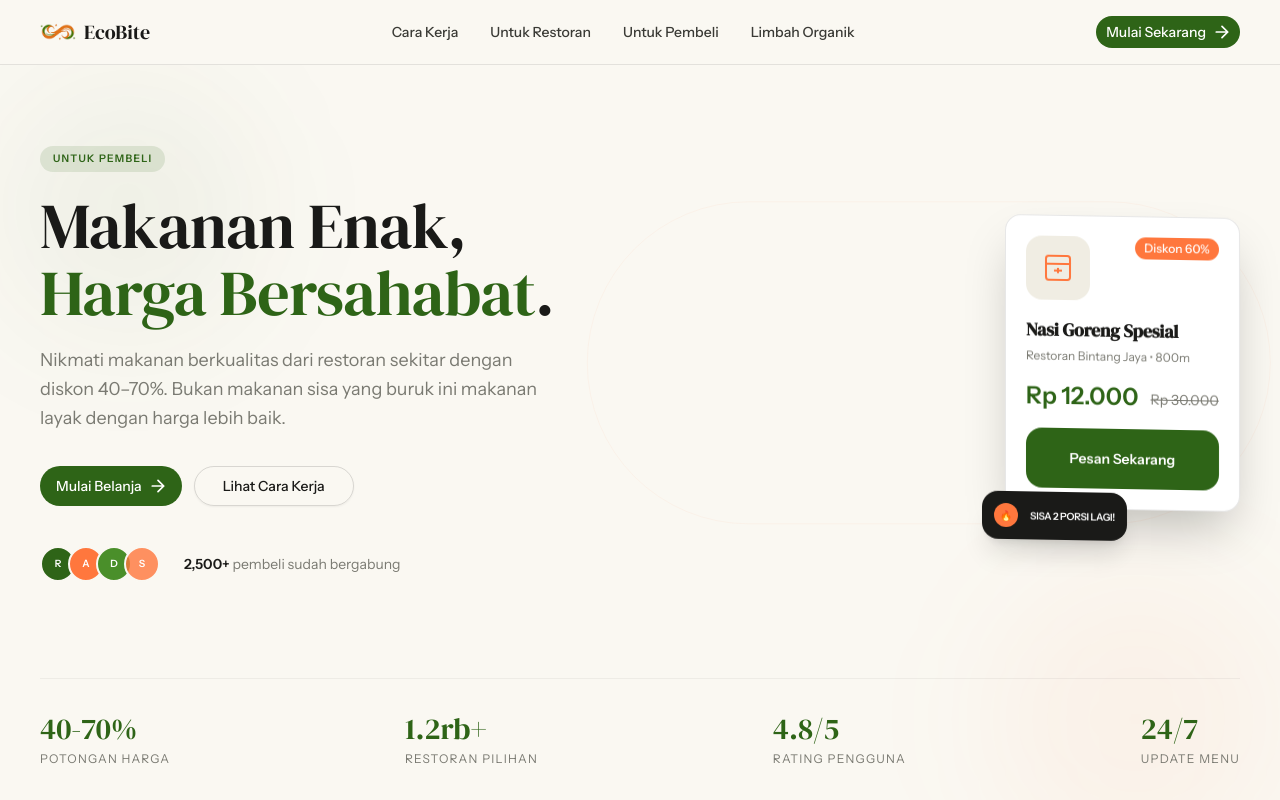
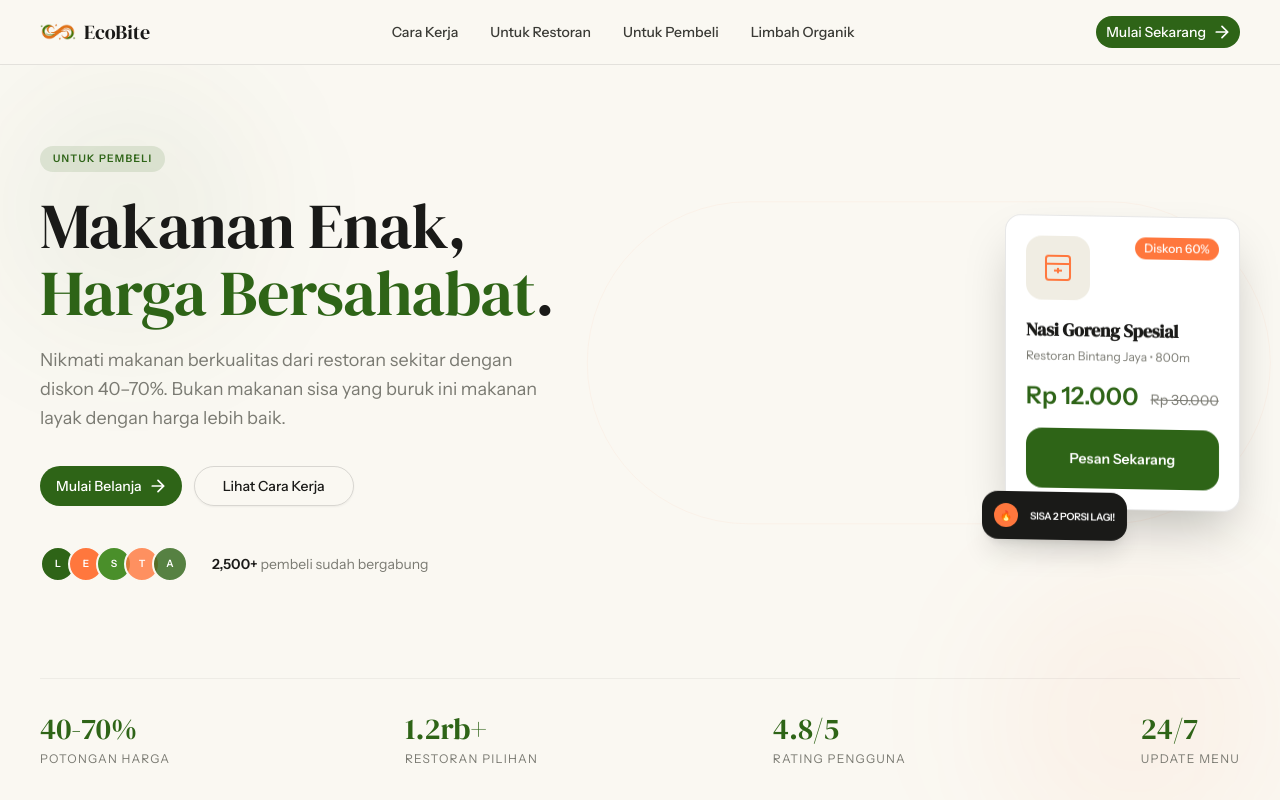
Before and after one commit to Third-Connectors/EcoBite-Landing-Page, a Next.js app: page /untuk-pembeli in a window 1280 px wide. Shown: the top 800 px of the page. Built offline with nearby package versions, Linux system fonts and the light colour scheme.

Commit message:
feat: add "Untuk Pembeli" page with hero section, benefits, and how-it-works details

```diff
--- a/app/untuk-pembeli/page.tsx
+++ b/app/untuk-pembeli/page.tsx
@@ -116,12 +116,13 @@ export default function UntukPembeli() {
                                         "bg-[var(--orange)]",
                                         "bg-[var(--green-light)]",
                                         "bg-[var(--orange)]/80",
+                                        "bg-[var(--green)]/80",
                                     ].map((bg, i) => (
                                         <div
                                             key={i}
                                             className={`w-8 h-8 md:w-9 md:h-9 rounded-full ${bg} border-2 border-[var(--cream)] flex items-center justify-center text-white text-[10px] font-bold`}
                                         >
-                                            {["R", "A", "D", "S"][i]}
+                                            {["L", "E", "S", "T", "A"][i]}
                                         </div>
                                     ))}
                                 </div>
```
